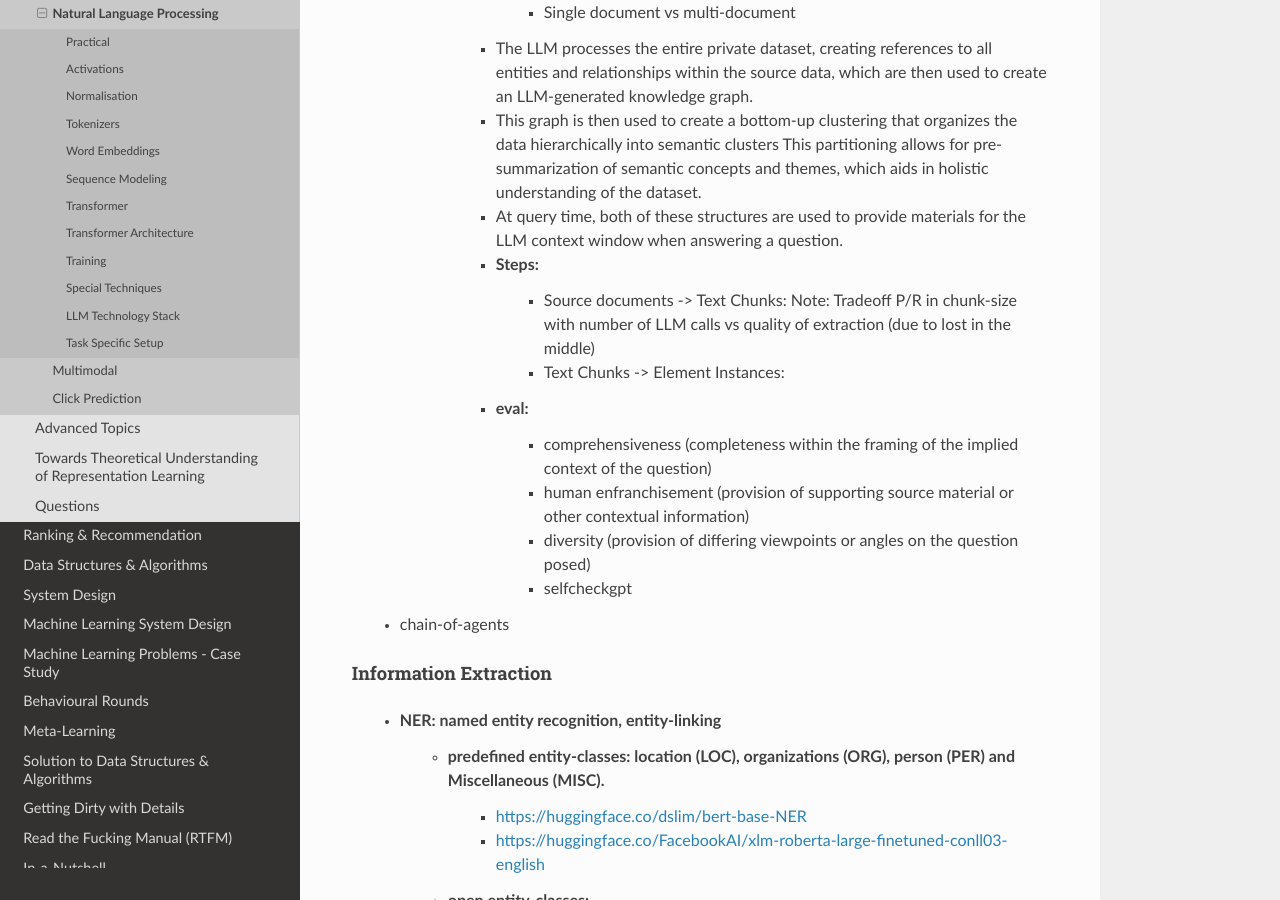
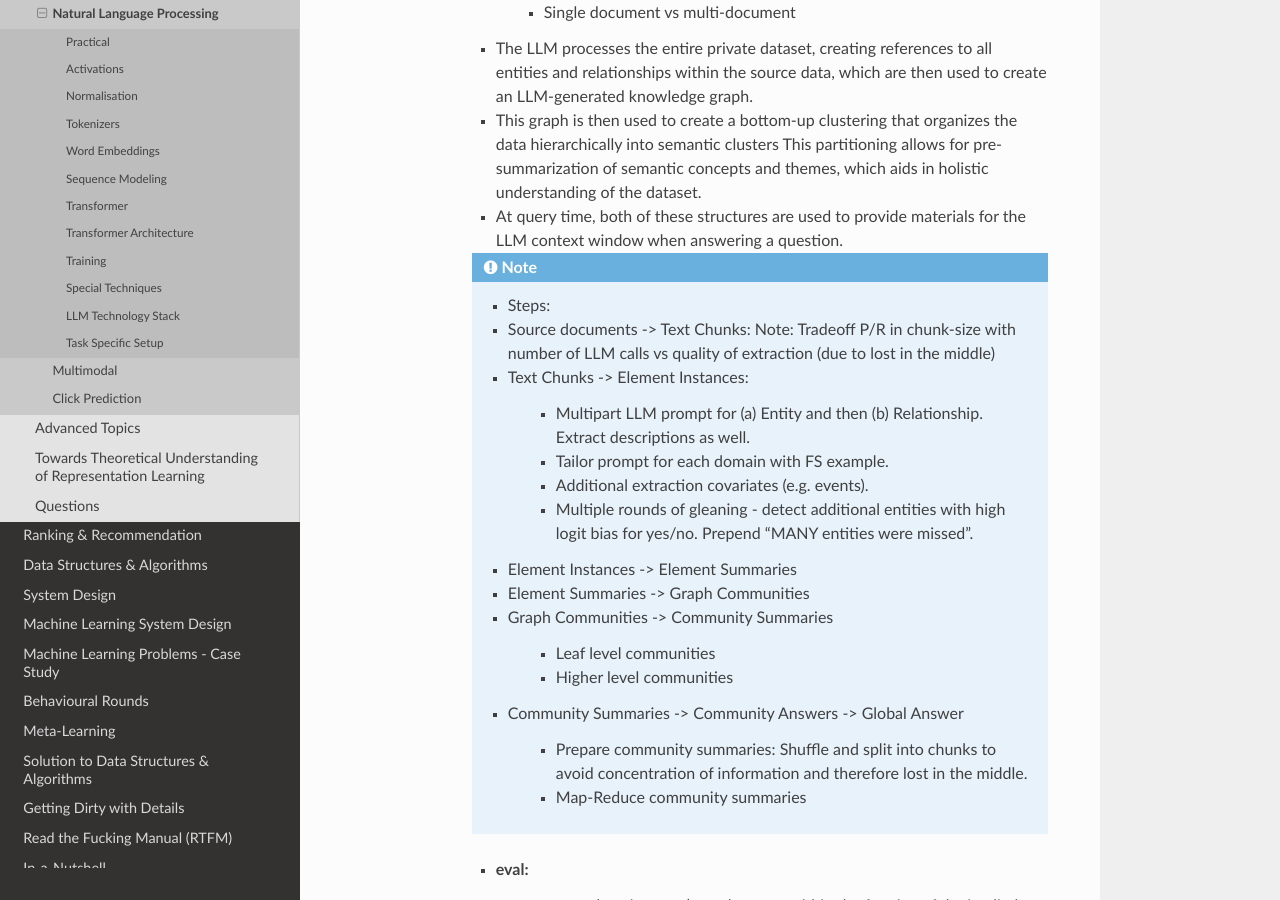
Before and after one commit to uselesstechjunks/leetcode, a Sphinx documentation site: the page built from docs/source/dl/application/nlp.rst, in a window 1280 px wide and 900 px high, scrolled down 31205 px. Built offline with Sphinx 7.4.7 and the Read the Docs theme 2.0.0, drawn with Linux system fonts in a browser that asks for light colours.

Commit message:
Update nlp.rst (#318)

```diff
--- a/docs/source/dl/application/nlp.rst
+++ b/docs/source/dl/application/nlp.rst
@@ -1188,16 +1188,37 @@ Information Retrieval
 			- answering a question requires traversing disparate pieces of information through their shared attributes
 			- holistically understand summarized semantic concepts over large data collections or even singular large documents.
 		- graph rag: https://microsoft.github.io/graphrag/
+
 			- Summarisation tasks
+
 				- Abstractive vs extractive
 				- Generic vs query-focused
 				- Single document vs multi-document
+
 			- The LLM processes the entire private dataset, creating references to all entities and relationships within the source data, which are then used to create an LLM-generated knowledge graph.
 			- This graph is then used to create a bottom-up clustering that organizes the data hierarchically into semantic clusters This partitioning allows for pre-summarization of semantic concepts and themes, which aids in holistic understanding of the dataset.
 			- At query time, both of these structures are used to provide materials for the LLM context window when answering a question.
-			- Steps:
+
+			.. note::
+
+				- Steps:
 				- Source documents -> Text Chunks: Note: Tradeoff P/R in chunk-size with number of LLM calls vs quality of extraction (due to lost in the middle)
 				- Text Chunks -> Element Instances:
+
+					- Multipart LLM prompt for (a) Entity and then (b) Relationship. Extract descriptions as well.
+					- Tailor prompt for each domain with FS example.
+					- Additional extraction covariates (e.g. events).
+					- Multiple rounds of gleaning - detect additional entities with high logit bias for yes/no. Prepend "MANY entities were missed".
+				- Element Instances -> Element Summaries
+				- Element Summaries -> Graph Communities
+				- Graph Communities -> Community Summaries
+
+					- Leaf level communities
+					- Higher level communities
+				- Community Summaries -> Community Answers -> Global Answer
+
+					- Prepare community summaries: Shuffle and split into chunks to avoid concentration of information and therefore lost in the middle.
+					- Map-Reduce community summaries
 			- eval:
 				- comprehensiveness (completeness within the framing of the implied context of the question)
 				- human enfranchisement (provision of supporting source material or other contextual information)
```
